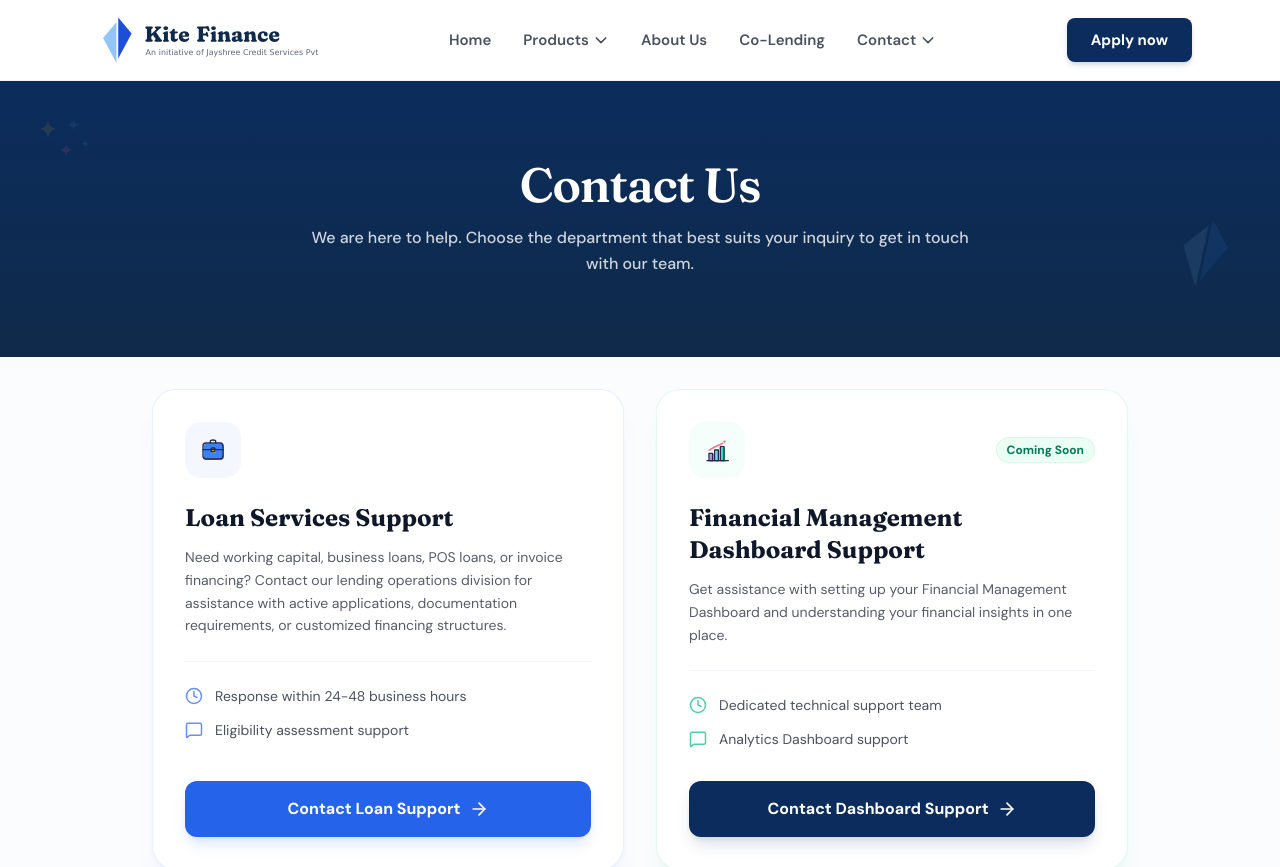
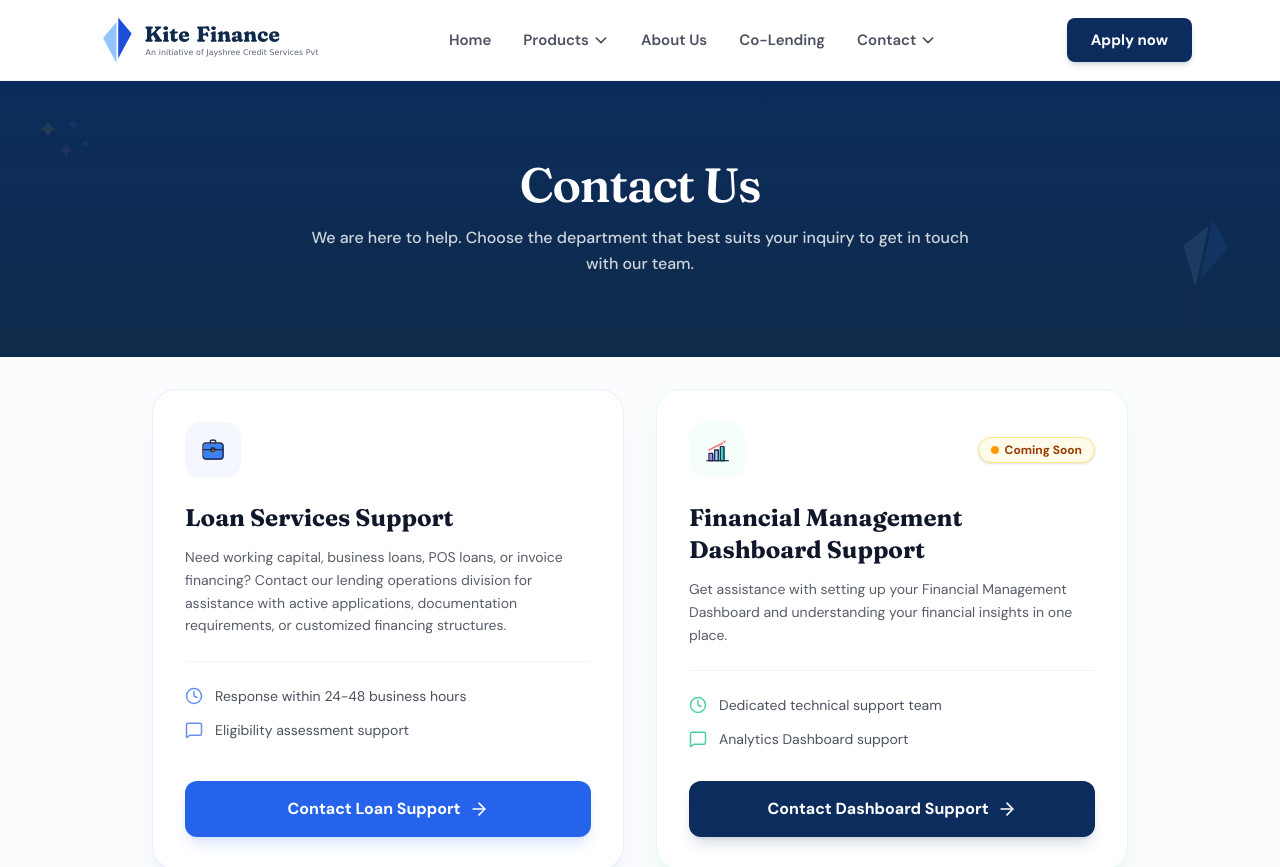
Before and after one commit to 10xkorefi-creator/kite, a Next.js app: page /contact in a window 1280 px wide. Shown: the top 867 px of the page. Built offline with nearby package versions, Linux system fonts and the light colour scheme.

Commit message:
Highlight Coming Soon labels with pulsing dots and vibrant borders

```diff
--- a/src/app/contact/page.tsx
+++ b/src/app/contact/page.tsx
@@ -99,7 +99,11 @@ export default function ContactPortalPage() {
                     <div className="flex h-14 w-14 items-center justify-center rounded-2xl bg-emerald-50/50">
                       <Image src="/icon-chart-growth.svg" alt="Chart Growth Icon" width={32} height={32} />
                     </div>
-                    <span className="inline-flex items-center rounded-full bg-emerald-50 px-2.5 py-1 text-xs font-bold text-emerald-700 border border-emerald-200/30">
+                    <span className="inline-flex items-center gap-1.5 rounded-full bg-amber-50 px-3 py-1 text-xs font-bold text-amber-800 border border-amber-200 shadow-sm">
+                      <span className="relative flex h-2 w-2">
+                        <span className="animate-ping absolute inline-flex h-full w-full rounded-full bg-amber-400 opacity-75"></span>
+                        <span className="relative inline-flex rounded-full h-2 w-2 bg-amber-500"></span>
+                      </span>
                       Coming Soon
                     </span>
                   </div>
--- a/src/app/contact/pfm/page.tsx
+++ b/src/app/contact/pfm/page.tsx
@@ -66,7 +66,11 @@ export default function ContactPfmPage() {
                 <LayoutDashboard className="h-3.5 w-3.5" />
                 Financial Management Dashboard Tech Support
               </div>
-              <span className="inline-flex items-center rounded-full bg-amber-500/20 px-3 py-1 text-xs font-bold text-amber-300 border border-amber-500/30">
+              <span className="inline-flex items-center gap-1.5 rounded-full bg-amber-500/20 px-3.5 py-1 text-xs font-bold text-amber-300 border border-amber-500/40 shadow-lg shadow-amber-500/5">
+                <span className="relative flex h-2 w-2">
+                  <span className="animate-ping absolute inline-flex h-full w-full rounded-full bg-amber-400 opacity-75"></span>
+                  <span className="relative inline-flex rounded-full h-2 w-2 bg-amber-400"></span>
+                </span>
                 Coming Soon
               </span>
             </div>
```
